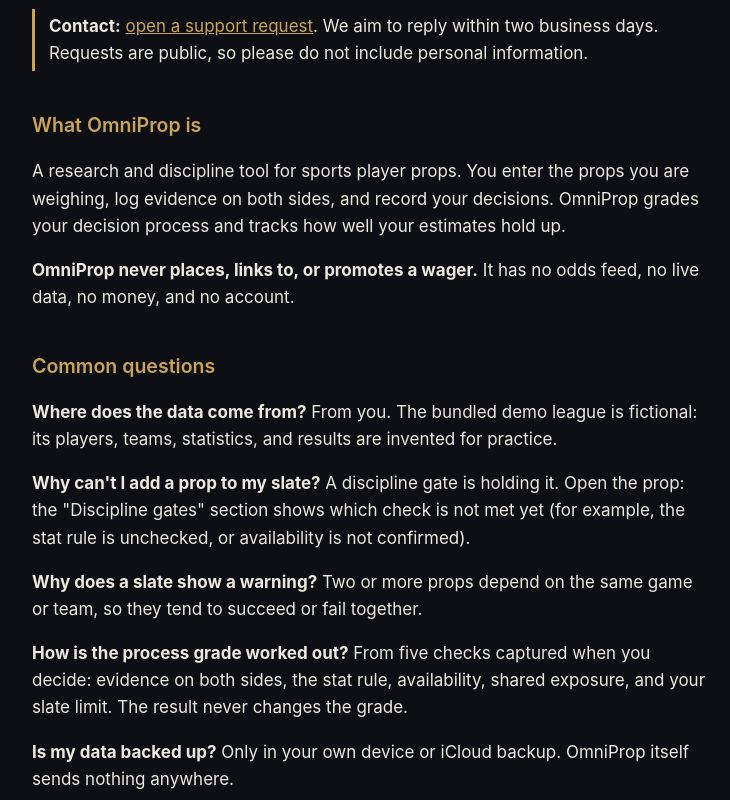
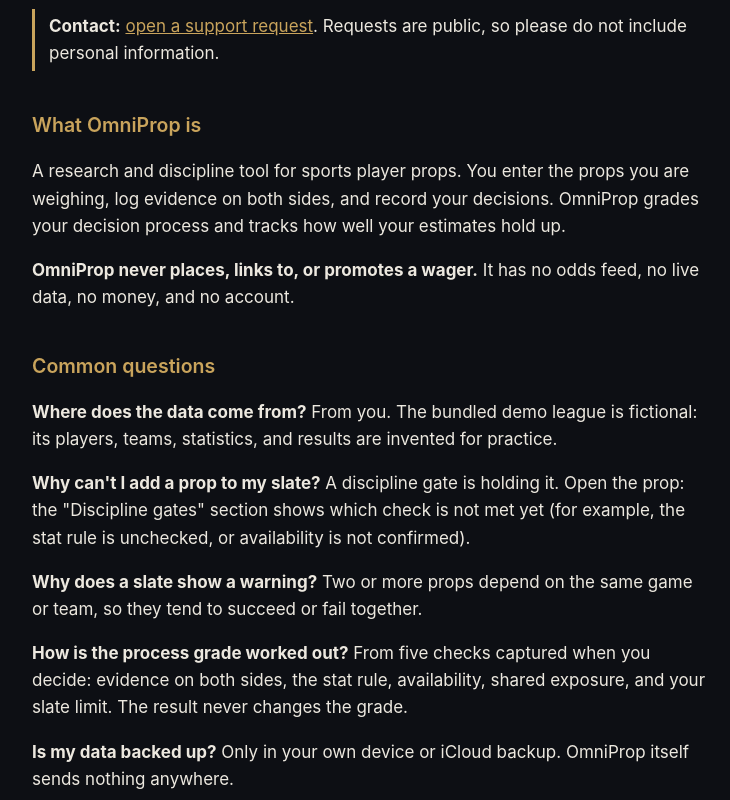
Before and after one commit to lemarclawclawbot-oss/arete-apps, a plain HTML site: page omniprop/support/index.html in a window 1280 px wide. Shown: the part 145-945 px from the top of the page, without its empty margins (268-998 px from the left). Drawn offline with Linux system fonts and the light colour scheme.

Commit message:
OmniProp support: drop a reply-time promise the owner hasn't made
Co-Authored-By: Claude Opus 5.5 <noreply@anthropic.com>

```diff
--- a/omniprop/support/index.html
+++ b/omniprop/support/index.html
@@ -12,7 +12,7 @@ nav{font-size:.9em;margin-bottom:24px}
 </style></head><body><main>
 <nav><a href="../../">Aretē Apps</a> › OmniProp</nav>
 <h1>Aretē OmniProp Support</h1>
-<p class="lead"><b>Contact:</b> <a href="https://github.com/lemarclawclawbot-oss/arete-apps/issues/new">open a support request</a>. We aim to reply within two business days. Requests are public, so please do not include personal information.</p>
+<p class="lead"><b>Contact:</b> <a href="https://github.com/lemarclawclawbot-oss/arete-apps/issues/new">open a support request</a>. Requests are public, so please do not include personal information.</p>
 
 <h2>What OmniProp is</h2>
 <p>A research and discipline tool for sports player props. You enter the props you are weighing, log evidence on both sides, and record your decisions. OmniProp grades your decision process and tracks how well your estimates hold up.</p>
```
